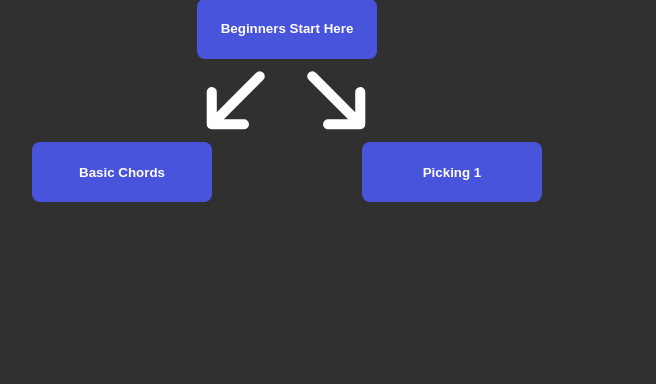
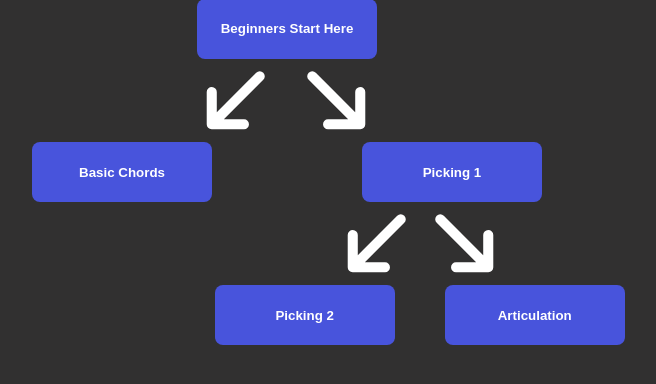
Before and after one commit to skodjet/project_friedman, a Flask app: page / in a window 1280 px wide. Shown: the part 170-554 px from the top of the page, without its empty margins (353-1009 px from the left). Run offline with Flask 3, Linux system fonts and the light colour scheme.

Commit message:
Picking 2 and Articulation Modules

```diff
--- a/app.py
+++ b/app.py
@@ -35,18 +35,29 @@ with app.app_context():
 # Roadmap page (homepage)
 @app.route("/", methods=["POST", "GET"])
 def index():
+
+    # Helper to query csv. cat = string of category
+    def get_rows(cat):
+        return RoadmapEntry.query.filter_by(category = cat).all()
+
     # Display default modules
     if request.method == "GET":
         # Beginners Start Here
-        bsh_modules = RoadmapEntry.query.filter_by(category = "bsh").all()
+        bsh_modules = get_rows("bsh")
         # Basic Chords
-        bc_modules = RoadmapEntry.query.filter_by(category = "basic-chords").all()
+        bc_modules = get_rows("basic-chords")
         # Picking 1
-        pck1_modules = RoadmapEntry.query.filter_by(category = "picking1").all()
+        pck1_modules = get_rows("picking1")
+        # Articulation
+        artc_modules = get_rows("artc")
+        # Advanced Picking
+        pck2_modules = get_rows("picking2")
 
         return render_template('index.html', bsh_modules = bsh_modules, num_bsh_modules = len(bsh_modules),
                                              bc_modules = bc_modules, num_bc_modules = len(bc_modules),
-                                             pck1_modules = pck1_modules, num_pck1_modules = len(pck1_modules))
+                                             pck1_modules = pck1_modules, num_pck1_modules = len(pck1_modules),
+                                             artc_modules = artc_modules, num_artc_modules = len(artc_modules),
+                                             pck2_modules = pck2_modules, num_pck2_modules = len(pck2_modules))
 
 
 
--- a/roadmap_db.csv
+++ b/roadmap_db.csv
@@ -1,10 +1,13 @@
 external_title,internal_title,uploader,length,url,category,ordering
-Guthrie Govan on Relaxed Picking Technique,Relaxed Picking,"DIME Group - Music Courses, Classes & Programs",2,https://www.youtube.com/watch?v=JD298eFSgM0,adv-picking,1
+Guthrie Govan on Relaxed Picking Technique,Relaxed Picking,"DIME Group - Music Courses, Classes & Programs",2,https://www.youtube.com/watch?v=JD298eFSgM0,picking2,1
+How To BEND the RIGHT WAY on Guitar,Bends,Marty Music,11,https://www.youtube.com/watch?v=7yQLHM5H10c,artc,2
+Are you doing guitar pull-offs this way? | Guitar Hammer on & Pull Off | Guitar Technique Tutorial,Hammer-ons/Pull-offs,Sound Guitar Lessons With Jared,6,https://www.youtube.com/watch?v=zv0PTZVW4dI,artc,3
+How To Have Cleaner & Buzz Free Barre Chords - Tips for Beginners!,Barre Chords,,7,https://www.youtube.com/watch?v=EMerE4R8gW8,artc,5
 Chord Changes,Changing Chords,JustinGuitar,3,https://youtu.be/Se__aa_k-ms?si=olZwvfTyVUJCSIXK,basic-chords,2
 8 Open Chords That You Should Know! | Guitar for Beginners,Open Chords,JustinGuitar,7,https://www.youtube.com/watch?v=lRJ_d3PqPIQ,basic-chords,1
 The Secret to Changing Chords Quickly,Quicker Chord Changes,Kevin Nickens,7,https://www.youtube.com/watch?v=jqs-M67fw7I,basic-chords,3
 How to Play Power Chords: Easy Beginner Guide,Power Chords,,3,https://www.youtube.com/watch?v=kX-q2pdZj5E,basic-chords,4
-Play 21 Songs Using 4 Easy Chords (Great for Beginners),Big List of 4 Chord Songs,The-Art-of-Guitar,22,https://www.youtube.com/watch?v=EmrVkj8HMqQ,basic-chords,22
+Play 21 Songs Using 4 Easy Chords (Great for Beginners),Big List of 4 Chord Songs,The-Art-of-Guitar,22,https://www.youtube.com/watch?v=EmrVkj8HMqQ,basic-chords,5
 How To Avoid Finger Pain When Learning Guitar,Fretting Hand Finger Pressure,JustinGuitar,3,https://youtu.be/VB0vWNqNMbA?si=f0WVBTh2YtNXstPN,bsh,2
 Essential Hand Stretches For Guitarists or Any Instrumentalist,Pre-Playing Stretching and Injury Prevention,GuitarLessons365,9,https://www.youtube.com/watch?v=TSrfB7JIzxY,bsh,1
 "How To Hold Your Guitar Pick Properly (The BEST Way, With Close Up Examples)",Holding a Pick,Darryl Syms,3,https://www.youtube.com/watch?v=8-grcbKnbps,bsh,4
@@ -12,8 +15,8 @@ Learn Fingerstyle in 5 Minutes,Intro to Fingerstyle,Tony Polecastro,6,https://ww
 Correct Guitar Posture - Essential for Mature Learners,Posture,Relax And Learn Guitar,11,https://www.youtube.com/watch?v=LrBxeEIMl6U,bsh,3
 Why Pick Angle & Strumming Mechanics are CRUCIAL! Guitar for Beginners,Strumming Mechanics,JustinGuitar,10,https://www.youtube.com/watch?v=c5pipuvb-EM,picking1,1
 3 Tips to NAIL Alternate Picking | Guitar for Beginners,Alternate Picking Intro,JustinGuitar,5,https://www.youtube.com/watch?v=q8SHmo1-dac,picking1,3
-How To BEND the RIGHT WAY on Guitar,Bends (you do it to yourself),Marty Music,11,https://www.youtube.com/watch?v=7yQLHM5H10c,tch1,2
-Are you doing guitar pull-offs this way? | Guitar Hammer on & Pull Off | Guitar Technique Tutorial,Hammer-ons/Pull-offs,Sound Guitar Lessons With Jared,6,https://www.youtube.com/watch?v=zv0PTZVW4dI,tch1,3
-The Strum Pattern That UNLOCKS ALL Strum Patterns,Strumming Patterns,The-Art-of-Guitar,7,https://www.youtube.com/watch?v=ezV3hfNOD3Y,tch1,4
-How To Have Cleaner & Buzz Free Barre Chords - Tips for Beginners!,Barre Chords,,7,https://www.youtube.com/watch?v=EMerE4R8gW8,tch1,5
 How To Improve PICK ACCURACY & Stop Picking The Wrong String,Improving Picking Accuracy,Good Guitarist,10,https://www.youtube.com/watch?v=Kyn4X4O2LLw,picking1,2
+The Strum Pattern That UNLOCKS ALL Strum Patterns,Strumming Patterns,The-Art-of-Guitar,7,https://www.youtube.com/watch?v=ezV3hfNOD3Y,,4
+The secrets you need to clean up your playing! Your Muting SUCKS! This Is Why You Suck At Guitar 13,Muting Technique and Clean Playing,Ben Eller,19,https://www.youtube.com/watch?v=xJIRmnpTFRc,artc,4
+The SECRETS of String Skipping!,String Skipping,Ben Eller,12,https://www.youtube.com/watch?v=fHbbTVE_UMA,picking2,2
+How To Tap On Guitar - Beginners Guide To Guitar Tapping Technique - 3 Easy Lessons | PMT College,Tapping Intro,PMTVUK,7,https://www.youtube.com/watch?v=y9LevTuFOGs,picking2,3
--- a/static/roadmap_script.js
+++ b/static/roadmap_script.js
@@ -82,3 +82,11 @@ setup_sidebar(document.getElementById('basic-chords-button'), document.getElemen
 // Picking 1
 setup_sidebar(document.getElementById('picking-1-button'), document.getElementById('picking-1-sidebar'),
               document.getElementById('pck1-progress'), document.querySelectorAll('.pck1-checkbox'), document.getElementById('pck1-completed-count'));
+
+// Articulation
+setup_sidebar(document.getElementById('artc-button'), document.getElementById('artc-sidebar'),
+              document.getElementById('artc-progress'), document.querySelectorAll('.artc-checkbox'), document.getElementById('artc-completed-count'));
+
+// TODO: Advanced picking
+setup_sidebar(document.getElementById('picking-2-button'), document.getElementById('picking-2-sidebar'),
+              document.getElementById('pck2-progress'), document.querySelectorAll('.pck2-checkbox'), document.getElementById('pck2-completed-count'));
--- a/static/styles.css
+++ b/static/styles.css
@@ -60,6 +60,11 @@ body .module-row {
   margin-top: 5%;
   width: 100%;
 }
+body #row2 {
+  margin-left: 43%;
+  width: 35%;
+  gap: 50px;
+}
 body .module {
   position: fixed;
   top: 0;
@@ -116,16 +121,24 @@ body .module tr {
 body .module input {
   margin: 0 10%;
 }
-body .content #arrow1 {
+body .content .arrow {
   position: absolute;
   margin-top: 10px;
+}
+body .content #arrow1 {
   left: 45%;
   transform: rotate(-45deg) scale(5);
 }
 body .content #arrow2 {
-  position: absolute;
-  margin-top: 10px;
   left: 53%;
+  transform: rotate(-135deg) scale(5);
+}
+body .content #arrow3 {
+  left: 56%;
+  transform: rotate(-45deg) scale(5);
+}
+body .content #arrow4 {
+  left: 63%;
   transform: rotate(-135deg) scale(5);
 }
 body .content .hidden {
--- a/static/styles.scss
+++ b/static/styles.scss
@@ -77,6 +77,14 @@ body {
         width: 100%
     }
 
+    #row2 {
+        margin-left: 43%;
+        width: 35%;
+        gap: 50px;
+    }
+
+
+
     .module {
         position: fixed;
         top: 0;
@@ -146,17 +154,27 @@ body {
     }
 
     .content {
-        #arrow1 {
+        .arrow {
             position: absolute;
             margin-top: 10px;
+        }
+        #arrow1 {
             left: 45%;
             transform: rotate(-45deg) scale(5);
         }
 
         #arrow2 {
-            position: absolute;
-            margin-top: 10px;
             left: 53%;
+            transform: rotate(-135deg) scale(5);
+        }
+
+        #arrow3 {
+            left: 56%;
+            transform: rotate(-45deg) scale(5);
+        }
+
+        #arrow4 {
+            left: 63%;
             transform: rotate(-135deg) scale(5);
         }
 
--- a/templates/index.html
+++ b/templates/index.html
@@ -15,7 +15,7 @@
 
 
         <h5 class="module-progress-text">Progress</h5>
-        <p class="progress-counter" id="{{ module_shorthand }}-completed-count">(0/5)</p>
+        <p class="progress-counter" id="{{ module_shorthand }}-completed-count">(0/{{ tbl_len }})</p>
         <progress class="progress-bar" id="{{ module_shorthand }}-progress" max="{{ tbl_len }}" value="0"></progress>
 
 
@@ -54,13 +54,27 @@
     <svg class="arrow" id="arrow1" xmlns="http://www.w3.org/2000/svg" width="24" height="24" viewBox="0 0 24 24"><path fill="currentColor" d="m7.85 13l2.85 2.85q.3.3.288.7t-.288.7q-.3.3-.712.313t-.713-.288L4.7 12.7q-.3-.3-.3-.7t.3-.7l4.575-4.575q.3-.3.713-.287t.712.312q.275.3.288.7t-.288.7L7.85 11H19q.425 0 .713.288T20 12t-.288.713T19 13z"/></svg>
     <svg class="arrow" id="arrow2" xmlns="http://www.w3.org/2000/svg" width="24" height="24" viewBox="0 0 24 24"><path fill="currentColor" d="m7.85 13l2.85 2.85q.3.3.288.7t-.288.7q-.3.3-.712.313t-.713-.288L4.7 12.7q-.3-.3-.3-.7t.3-.7l4.575-4.575q.3-.3.713-.287t.712.312q.275.3.288.7t-.288.7L7.85 11H19q.425 0 .713.288T20 12t-.288.713T19 13z"/></svg>
 
-    <div class="module-row">
+    <div id="row1" class="module-row">
         <!-- Basic Chords -->
         {{ render_module('basic-chords', 'Basic Chords', 'bc', bc_modules, num_bc_modules) }}
 
         <!-- Picking 1 -->
         {{ render_module('picking-1', 'Picking 1', 'pck1', pck1_modules, num_pck1_modules) }}
     </div>
+
+    <!-- Arrows -->
+    <svg class="arrow" id="arrow3" xmlns="http://www.w3.org/2000/svg" width="24" height="24" viewBox="0 0 24 24"><path fill="currentColor" d="m7.85 13l2.85 2.85q.3.3.288.7t-.288.7q-.3.3-.712.313t-.713-.288L4.7 12.7q-.3-.3-.3-.7t.3-.7l4.575-4.575q.3-.3.713-.287t.712.312q.275.3.288.7t-.288.7L7.85 11H19q.425 0 .713.288T20 12t-.288.713T19 13z"/></svg>
+    <svg class="arrow" id="arrow4" xmlns="http://www.w3.org/2000/svg" width="24" height="24" viewBox="0 0 24 24"><path fill="currentColor" d="m7.85 13l2.85 2.85q.3.3.288.7t-.288.7q-.3.3-.712.313t-.713-.288L4.7 12.7q-.3-.3-.3-.7t.3-.7l4.575-4.575q.3-.3.713-.287t.712.312q.275.3.288.7t-.288.7L7.85 11H19q.425 0 .713.288T20 12t-.288.713T19 13z"/></svg>
+
+    <div id="row2" class="module-row">
+        <!-- Picking 2 -->
+         {{ render_module('picking-2', 'Picking 2', 'pck2', pck2_modules, num_pck2_modules) }}
+
+        <!-- Articulation -->
+         {{ render_module('artc', 'Articulation', 'artc', artc_modules, num_artc_modules) }}
+    </div>
+
+
 
 
 
```
Also changed, not shown: instance/database.db, 1 other file.
